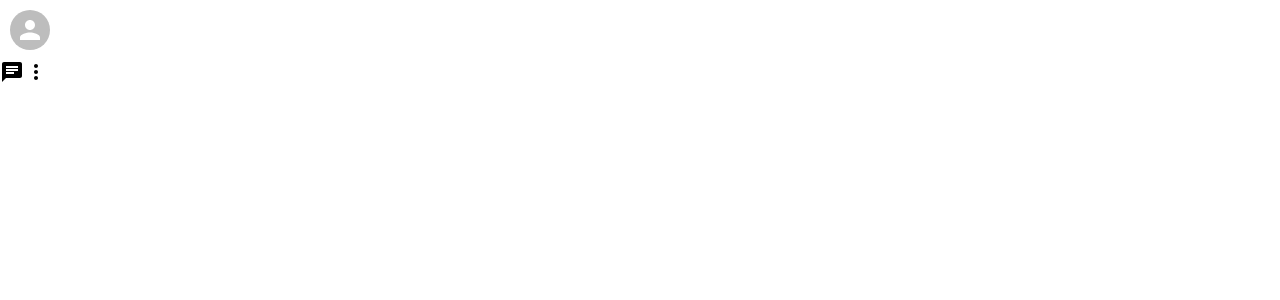
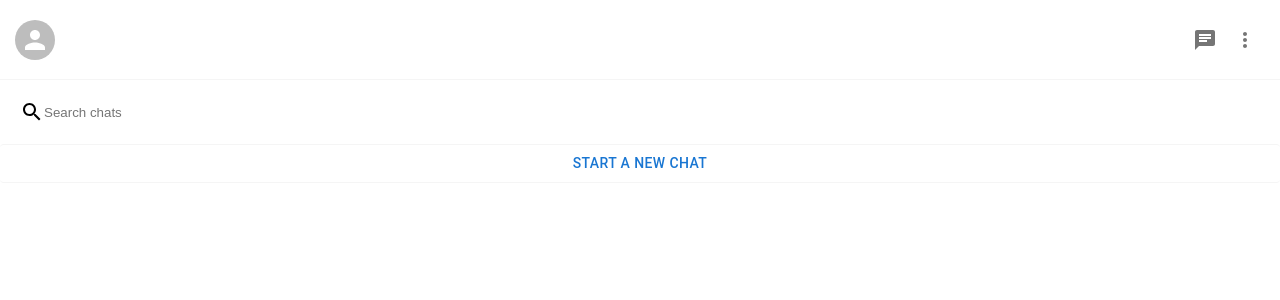
Before and after one commit to samueeli/chat-nextjs, a Next.js app: page / in a window 1280 px wide. Shown: the top 300 px of the page. Built offline with nearby package versions, Linux system fonts and the light colour scheme.

Commit message:
added header, search and button to sidebar

```diff
--- a/components/Sidebar/Sidebar.tsx
+++ b/components/Sidebar/Sidebar.tsx
@@ -1,5 +1,5 @@
-import { Chat, MoreVert } from '@mui/icons-material';
-import { Avatar } from '@mui/material';
+import { Chat, MoreVert, Search } from '@mui/icons-material';
+import { Avatar, Button, Icon, IconButton } from '@mui/material';
 import React from 'react';
 import styled from 'styled-components';
 
@@ -10,20 +10,71 @@ export const Sidebar = () => {
         <UserAvatar />
 
         <IconContainer>
-          <Chat />
-          <MoreVert />
+          <IconButton>
+            <Chat />
+          </IconButton>
+          <IconButton>
+            <MoreVert />
+          </IconButton>
         </IconContainer>
       </Header>
+
+      <SearchContainer>
+        <Search />
+        <SearchInput placeholder="Search chats" />
+      </SearchContainer>
+
+      <SidebarButton>Start a new chat</SidebarButton>
+
+      {/* list of conversations */}
     </Container>
   );
 };
 
 const Container = styled.div``;
 
-const Header = styled.div``;
+const Header = styled.div`
+  display: flex;
+  position: sticky;
+  top: 0;
+  background-color: white;
+  justify-content: space-between;
+  align-items: center;
+  padding: 15px;
+  height: 80px;
+  border-bottom: 1px solid whitesmoke;
+  z-index: 1;
+`;
 
 const UserAvatar = styled(Avatar)`
-  margin: 10px;
+  cursor: pointer;
+
+  :hover {
+    opacity: 0.8;
+  }
 `;
 
 const IconContainer = styled.div``;
+
+const SearchContainer = styled.div`
+  display: flex;
+  align-items: center;
+  padding: 20px;
+  border-radius: 2px;
+`;
+
+const SearchInput = styled.input`
+  flex: 1;
+  border: none;
+  outline-width: 0;
+`;
+
+const SidebarButton = styled(Button)`
+  width: 100%;
+  color: black;
+
+  &&& {
+    border-top: 1px solid whitesmoke;
+    border-bottom: 1px solid whitesmoke;
+  }
+`;
```
